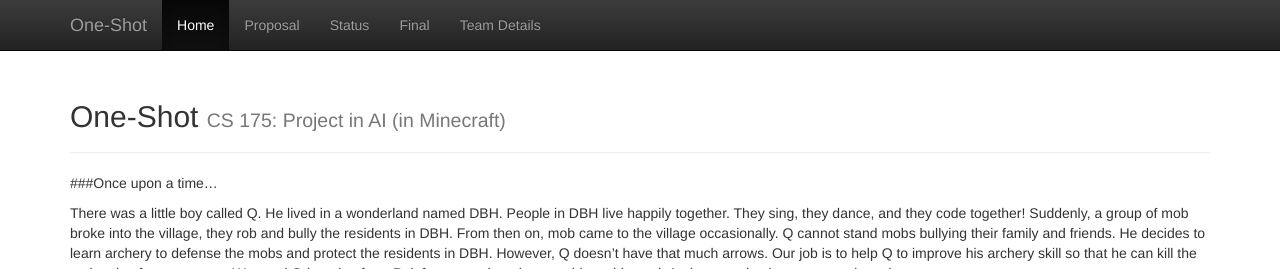
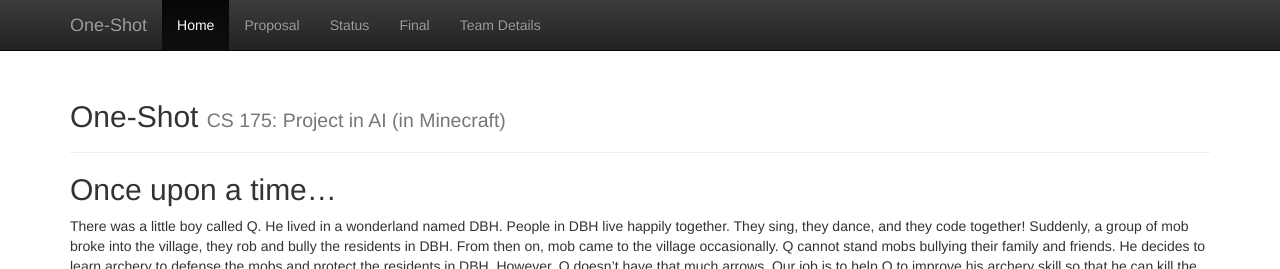
Before and after one commit to shaoyih/One-Shot, a Jekyll site: the page built from docs/index.md, in a window 1280 px wide and 900 px high, cut to the strip 0-269 px from the top of the window. Built offline with Jekyll 4.4.1, drawn with Linux system fonts in a browser that asks for light colours.

Commit message:
title change

```diff
--- a/docs/index.md
+++ b/docs/index.md
@@ -3,7 +3,7 @@ layout:  default
 title:  Status
 ---
 
-###Once upon a time...
+## Once upon a time...
 
 There was a little boy called Q. He lived in a wonderland named DBH. People in DBH live happily together. They sing, they dance, and they code together! Suddenly, a group of mob broke into the village, they rob and bully the residents in DBH. From then on, mob came to the village occasionally. Q cannot stand mobs bullying their family and friends. He decides to learn archery to defense the mobs and protect the residents in DBH. However, Q doesn’t have that much arrows. Our job is to help Q to improve his archery skill so that he can kill the mob using fewest arrows. We used Q-learning from Reinforcement learning to achieve this goal. And we received a pretty good result
 
```
